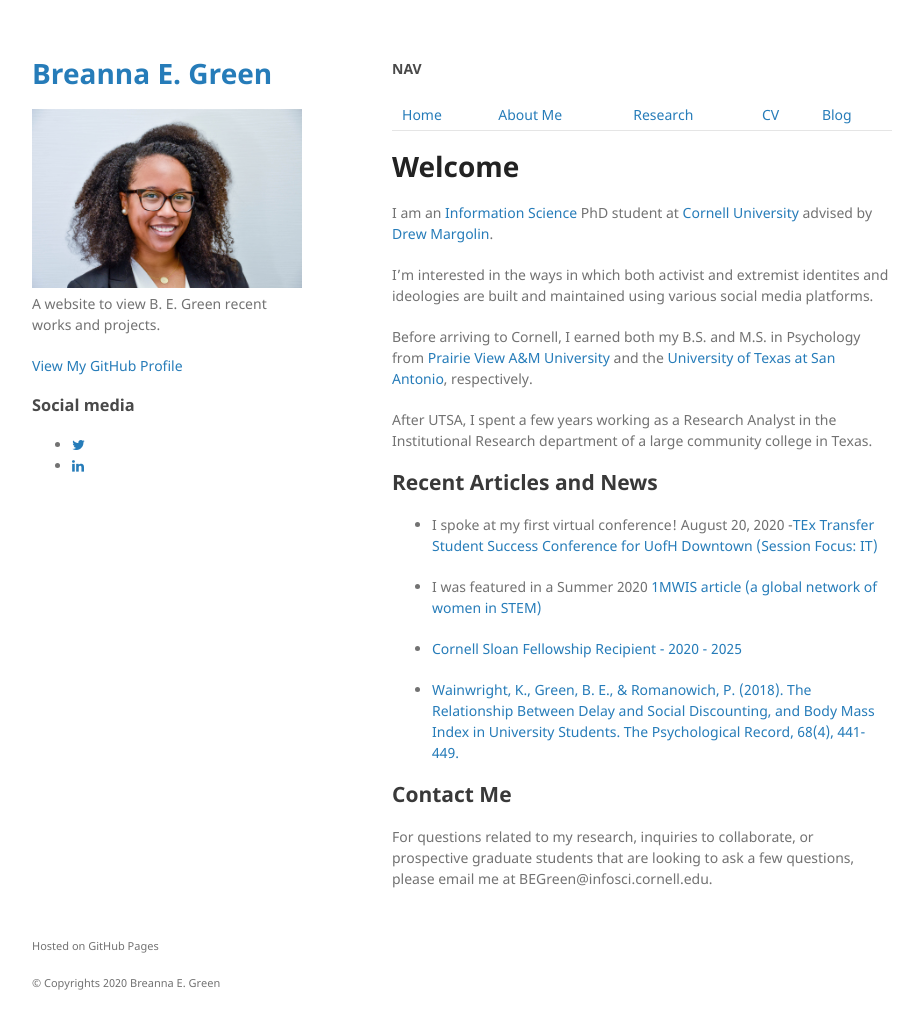
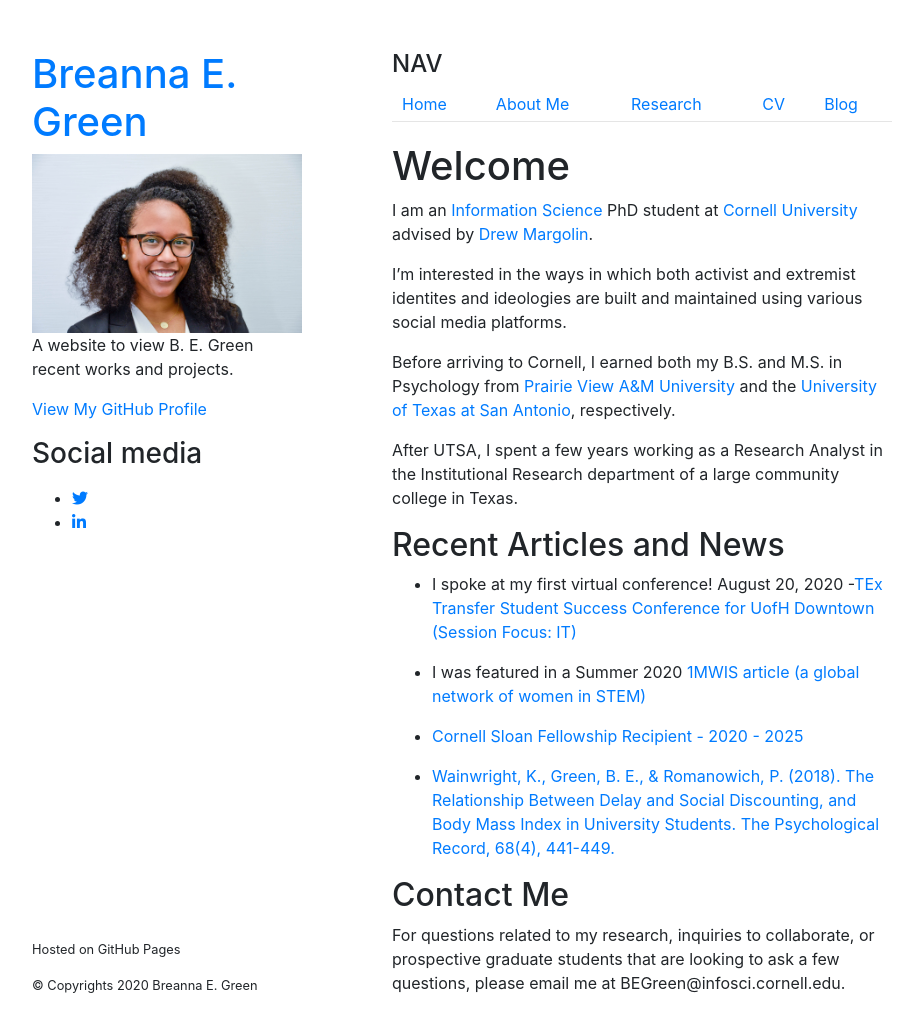
Before and after one commit to bregreen/bregreen.github.io, a Jekyll site: the page built from index.md, in a window 1280 px wide and 1061 px high. Shown: the top 1032 px of the window, without its empty margins (178-1097 px from the left). Built offline with Jekyll 4.4.1, drawn with Linux system fonts in a browser that asks for light colours; nearby versions of some CDN libraries; library files that are not in the unit come from our copies.

Commit message:
Update default.html

```diff
--- a/_layouts/default.html
+++ b/_layouts/default.html
@@ -21,6 +21,8 @@
 {% seo %}
 
     <link rel="stylesheet" href="{{ "/assets/css/style.css?v=" | append: site.github.build_revision | relative_url }}">
+    <link rel="stylesheet" href="/assets/css/bootstrap.min.css">
+    <link rel="stylesheet" href="/assets/css/font-awesome/css/font-awesome.min.css">
 
     <!--[if lt IE 9]>
 
```
